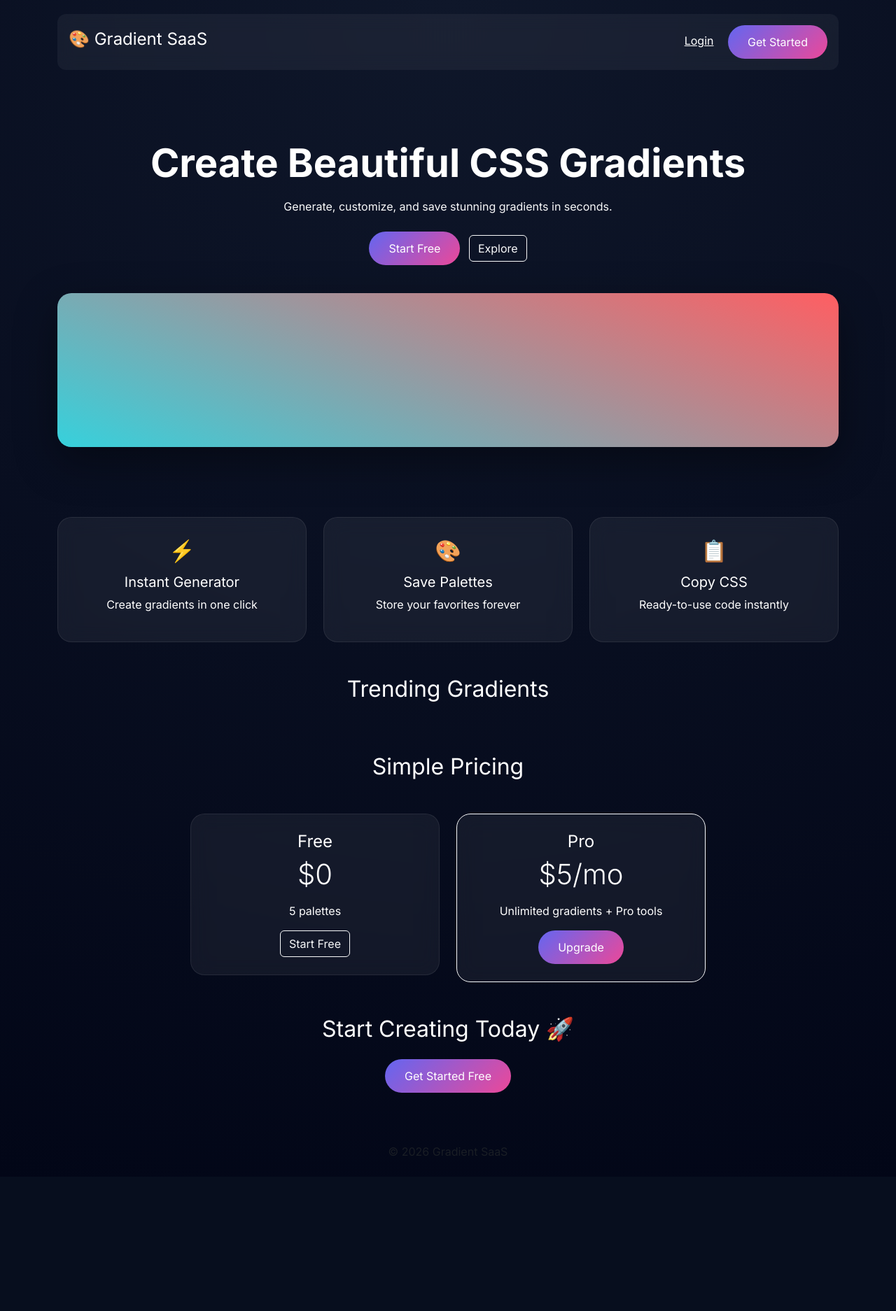
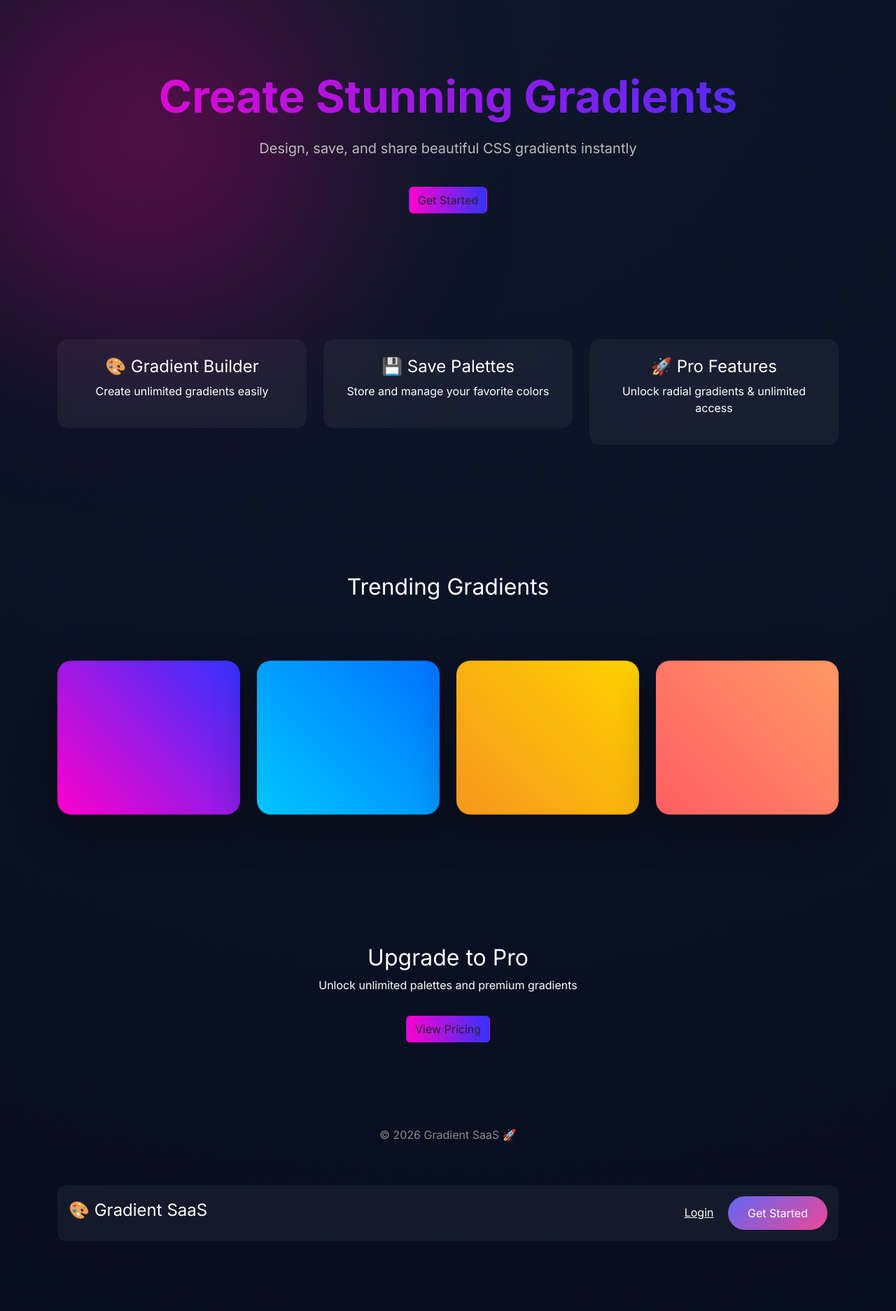
Before and after one commit to wah80/gradient-saas, a Flask app: page / in a window 1280 px wide. Shown: the top 1874 px of the page at 70% size. Before the commit the page ends 1652 px from the top, so only its background shows below. Run offline with Flask 3, Linux system fonts and the light colour scheme; data that the repository does not hold is empty; some libraries are stand-ins or nearby versions.

Commit message:
wow + premium UI

```diff
--- a/templates/home.html
+++ b/templates/home.html
@@ -1,4 +1,240 @@
 <!DOCTYPE html>
+<html lang="en">
+<head>
+
+<meta charset="UTF-8">
+<meta name="viewport" content="width=device-width, initial-scale=1.0">
+
+<title>Gradient SaaS</title>
+
+<link href="https://cdn.jsdelivr.net/npm/bootstrap@5.3.2/dist/css/bootstrap.min.css" rel="stylesheet">
+
+<link href="https://cdnjs.cloudflare.com/ajax/libs/aos/2.3.4/aos.css" rel="stylesheet">
+
+<style>
+
+body{
+    background:#0f0f0f;
+    color:white;
+    font-family: 'Segoe UI', sans-serif;
+    overflow-x:hidden;
+}
+
+/* 🔥 Gradient background glow */
+body::before{
+    content:"";
+    position:fixed;
+    width:600px;
+    height:600px;
+    background: radial-gradient(circle, rgba(255,0,150,0.4), transparent);
+    top:-100px;
+    left:-100px;
+    filter: blur(120px);
+    z-index:-1;
+}
+
+/* HERO */
+.hero{
+    text-align:center;
+    padding:120px 20px;
+}
+
+.hero h1{
+    font-size:64px;
+    font-weight:800;
+    background: linear-gradient(90deg,#ff00cc,#3333ff);
+    -webkit-background-clip:text;
+    -webkit-text-fill-color:transparent;
+}
+
+.hero p{
+    font-size:20px;
+    color:#bbb;
+    margin-top:20px;
+}
+
+/* BUTTON */
+.btn-premium{
+    background: linear-gradient(90deg,#ff00cc,#3333ff);
+    border:none;
+    padding:12px 30px;
+    border-radius:30px;
+    color:white;
+    font-weight:600;
+    transition:.3s;
+}
+
+.btn-premium:hover{
+    transform:scale(1.05);
+    box-shadow:0 0 20px rgba(255,0,200,0.6);
+}
+
+/* GLASS CARD */
+.card-glass{
+    background: rgba(255,255,255,0.05);
+    backdrop-filter: blur(10px);
+    border-radius:15px;
+    padding:25px;
+    text-align:center;
+    transition:.3s;
+}
+
+.card-glass:hover{
+    transform: translateY(-10px);
+    box-shadow:0 20px 40px rgba(0,0,0,0.5);
+}
+
+/* GRADIENT BOX */
+.gradient-box{
+    height:120px;
+    border-radius:10px;
+    transition:.3s;
+}
+
+.gradient-box:hover{
+    transform:scale(1.05);
+}
+
+/* SECTION */
+.section{
+    padding:80px 0;
+}
+
+/* FOOTER */
+.footer{
+    text-align:center;
+    padding:40px;
+    color:#888;
+}
+
+/* FLOATING ANIMATION */
+@keyframes float {
+    0%{transform:translateY(0)}
+    50%{transform:translateY(-20px)}
+    100%{transform:translateY(0)}
+}
+
+.floating{
+    animation: float 6s ease-in-out infinite;
+}
+
+</style>
+
+</head>
+
+<body>
+
+<!-- 🔥 HERO -->
+<section class="hero">
+
+    <h1 data-aos="fade-up">Create Stunning Gradients</h1>
+
+    <p data-aos="fade-up" data-aos-delay="200">
+        Design, save, and share beautiful CSS gradients instantly
+    </p>
+
+    <div data-aos="zoom-in" data-aos-delay="400">
+        <a href="/dashboard" class="btn btn-premium mt-4">Get Started</a>
+    </div>
+
+</section>
+
+<!-- 🎨 FEATURES -->
+<section class="section container">
+
+    <div class="row">
+
+        <div class="col-md-4 mb-4" data-aos="fade-up">
+            <div class="card-glass">
+                <h4>🎨 Gradient Builder</h4>
+                <p>Create unlimited gradients easily</p>
+            </div>
+        </div>
+
+        <div class="col-md-4 mb-4" data-aos="fade-up" data-aos-delay="200">
+            <div class="card-glass">
+                <h4>💾 Save Palettes</h4>
+                <p>Store and manage your favorite colors</p>
+            </div>
+        </div>
+
+        <div class="col-md-4 mb-4" data-aos="fade-up" data-aos-delay="400">
+            <div class="card-glass">
+                <h4>🚀 Pro Features</h4>
+                <p>Unlock radial gradients & unlimited access</p>
+            </div>
+        </div>
+
+    </div>
+
+</section>
+
+<!-- 🔥 LIVE GRADIENTS -->
+<section class="section container text-center">
+
+    <h2 data-aos="fade-up">Trending Gradients</h2>
+
+    <div class="row mt-5">
+
+        <div class="col-md-3 mb-4" data-aos="zoom-in">
+            <div class="gradient-box floating"
+                 style="background: linear-gradient(45deg,#ff00cc,#3333ff);">
+            </div>
+        </div>
+
+        <div class="col-md-3 mb-4" data-aos="zoom-in" data-aos-delay="100">
+            <div class="gradient-box floating"
+                 style="background: linear-gradient(45deg,#00c6ff,#0072ff);">
+            </div>
+        </div>
+
+        <div class="col-md-3 mb-4" data-aos="zoom-in" data-aos-delay="200">
+            <div class="gradient-box floating"
+                 style="background: linear-gradient(45deg,#f7971e,#ffd200);">
+            </div>
+        </div>
+
+        <div class="col-md-3 mb-4" data-aos="zoom-in" data-aos-delay="300">
+            <div class="gradient-box floating"
+                 style="background: linear-gradient(45deg,#ff5e62,#ff9966);">
+            </div>
+        </div>
+
+    </div>
+
+</section>
+
+<!-- 💎 PRICING CTA -->
+<section class="section text-center">
+
+    <h2 data-aos="fade-up">Upgrade to Pro</h2>
+
+    <p data-aos="fade-up" data-aos-delay="200">
+        Unlock unlimited palettes and premium gradients
+    </p>
+
+    <a href="/pricing" class="btn btn-premium mt-3" data-aos="zoom-in">
+        View Pricing
+    </a>
+
+</section>
+
+<!-- FOOTER -->
+<div class="footer">
+    © 2026 Gradient SaaS 🚀
+</div>
+
+<script src="https://cdnjs.cloudflare.com/ajax/libs/aos/2.3.4/aos.js"></script>
+
+<script>
+AOS.init({
+    duration:1000,
+    once:true
+});
+</script>
+
+</body>
+</html><!DOCTYPE html>
 <html>
 <head>
     <title>Gradient SaaS</title>
```
